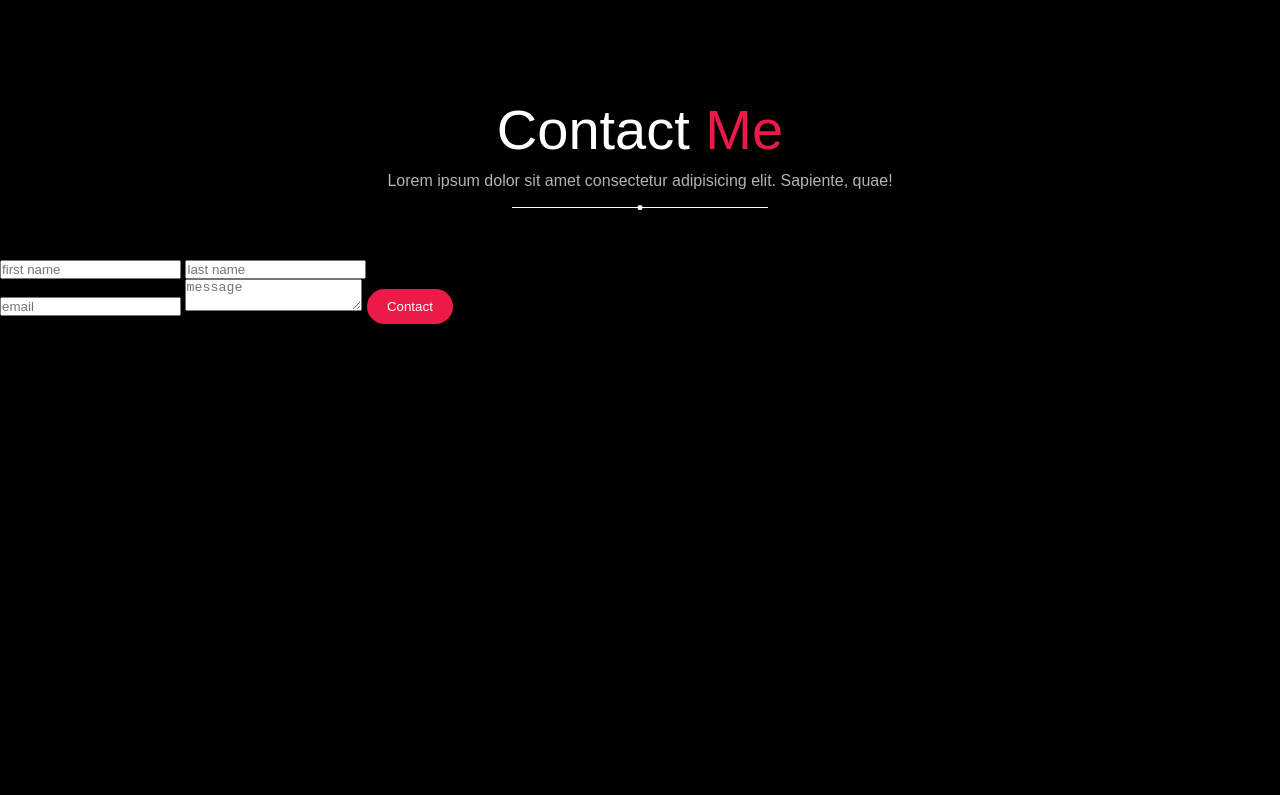
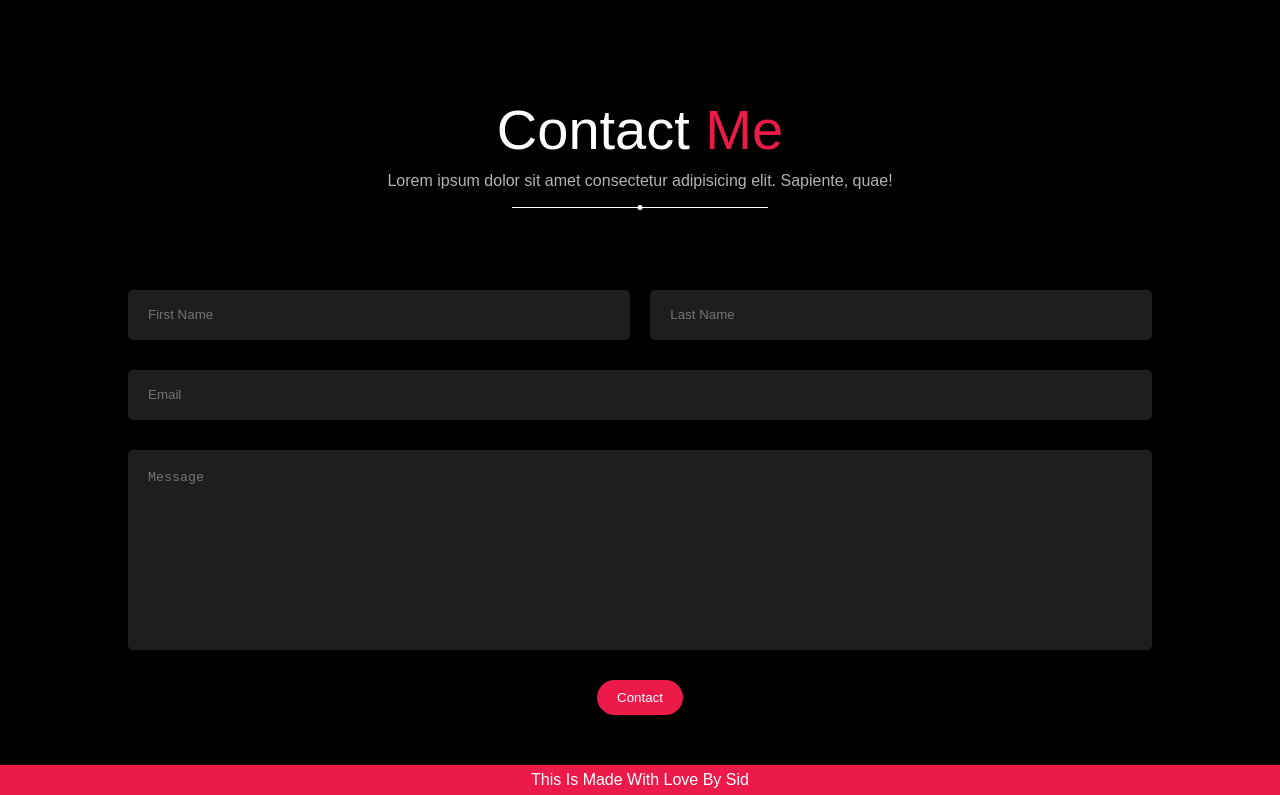
Before and after one commit to Nightbloom/Porfolio-2, a website: page public/index.html in a window 1280 px wide. Shown: the part 3242-4037 px from the top of the page. Before the commit the page ends 3566 px from the top, so only its background shows below. Drawn offline with Linux system fonts and the light colour scheme.

Commit message:
4th commit

```diff
--- a/public/index.html
+++ b/public/index.html
@@ -112,7 +112,6 @@
         <h2 class="heading">contact<span class="highlight"> me</span></h2>
         <p class="sub-heading">Lorem ipsum dolor sit amet consectetur adipisicing elit. Sapiente, quae!</p>
         <div class="seperator"></div>
-    </section>
 
         <div class="contact-form">
             <div class="name">
@@ -123,6 +122,9 @@
             <textarea class="message" placeholder="message" required></textarea>
             <button class="btn contact-btn">contact</button>
         </div>
+    </section>
+
+    <footer class="footer">this is made with love by sid</footer>
 
     <script src="project.js"></script>
     <script src="app.js"></script>
--- a/public/style.css
+++ b/public/style.css
@@ -349,3 +349,56 @@ body{
 .project-card.hide{
     display: none;
 }
+
+/* contact-form */
+
+.contact-form{
+    width: 100%;
+    margin-top: 100px;
+    position: relative;
+}
+
+.contact-form input, .message{
+    width: 100%;
+    display: block;
+    height: 50px;
+    padding: 20px;
+    border-radius: 5px;
+    background: rgb(31, 30, 30);
+    color: white;
+    border: none;
+    outline: none;
+    margin: 30px 0;
+    text-transform: capitalize;
+    resize: none;
+}
+
+.message{
+    height: 200px;
+}
+
+.contact-form .name{
+    display: flex;
+    justify-content: space-between;
+}
+
+.name input{
+    width: 49%;
+    margin: 0;
+}
+
+.contact-form .btn{
+    display: block;
+    margin: auto;
+}
+
+/* footer */
+
+.footer{
+    width: 100%;
+    height: 30px;
+    text-align: center;
+    background-color: rgb(235, 26, 72);
+    text-transform: capitalize;
+    line-height: 30px;
+}
```
Also changed, not shown: server.js (+8 -0 lines). Lines whose indentation alone changed are shown as unchanged.
